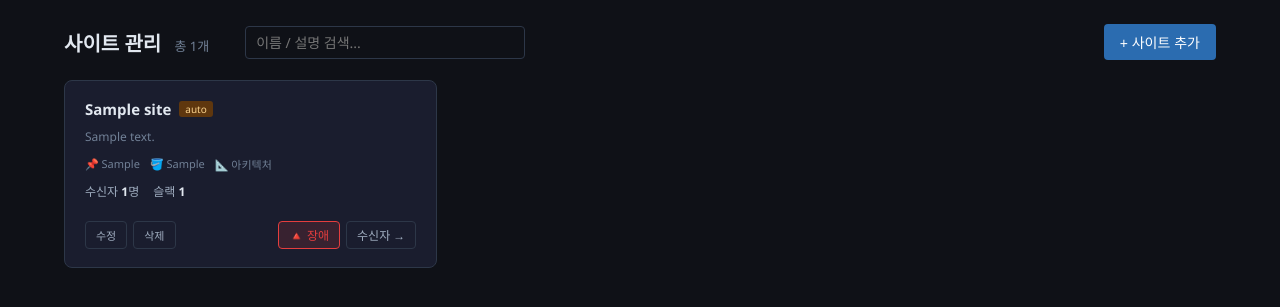
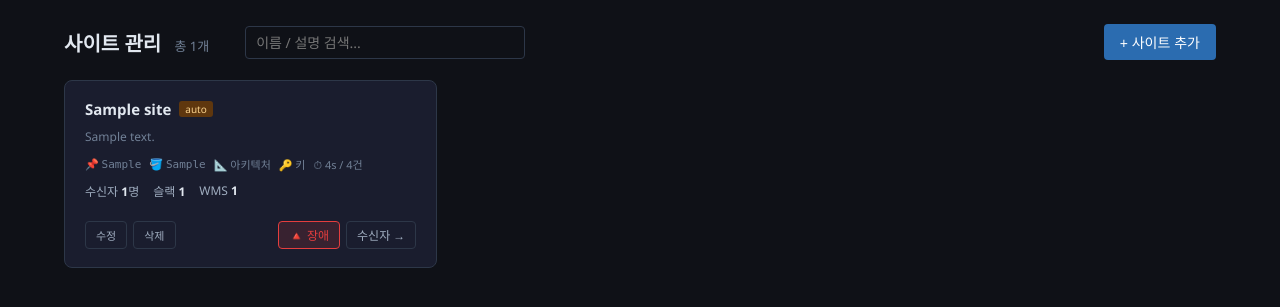
Before and after one commit to Soojong94/ai-incident-response, a FastAPI app: page /sites in a window 1280 px wide. Shown: the part 61-368 px from the top of the page. Run offline with FastAPI, Linux system fonts and the light colour scheme; the visitor is signed in with stand-in values (Sample User, id 1); tables that the repository leaves empty hold one stand-in row (values such as "Sample post").

Commit message:
Show full site summary on the site card before clicking in
Site list cards now mirror the detail page's at-a-glance row so admins
can read a site's posture without entering it:
- 🚨 비상 badge next to site name when rate_limit_disabled is on
- 🔑 키 chip when a site has its own NCP credentials (vs .env fallback)
- ⏱ rate-limit window / count summary
- WMS scenario id added to the recipient/slack meta row

Pattern / bucket are now monospace for readability and chips wrap to a
second row on narrow widths.

Co-Authored-By: Claude Opus 4.7 (1M context) <noreply@anthropic.com>

```diff
--- a/src/ui/templates/sites.html
+++ b/src/ui/templates/sites.html
@@ -109,17 +109,21 @@
       {{ site.name }}
       {% if site.auto_created %}<span style="font-size:10px; padding:1px 6px; background:#5f370e; color:#fbd38d; border-radius:3px; font-weight:normal;">auto</span>{% endif %}
       {% if not site.enabled %}<span style="font-size:11px; color:var(--text-subtle); font-weight:normal;">비활성</span>{% endif %}
+      {% if site.rate_limit_disabled %}<span style="font-size:10px; padding:1px 6px; background:#742a2a; color:#fed7d7; border-radius:3px; font-weight:normal;">🚨 비상</span>{% endif %}
     </h3>
     <div class="desc">{{ site.description or '— 설명 없음 —' }}</div>
-    <div style="font-size:11px; color:var(--text-subtle); display:flex; gap:10px; flex-wrap:wrap;">
-      {% if site.resource_pattern %}<span>📌 {{ site.resource_pattern }}</span>{% endif %}
-      {% if site.obs_bucket %}<span>🪣 {{ site.obs_bucket }}</span>{% endif %}
+    <div style="font-size:11px; color:var(--text-subtle); display:flex; gap:8px; flex-wrap:wrap; row-gap:4px;">
+      {% if site.resource_pattern %}<span title="매칭 패턴">📌 <span style="font-family:monospace;">{{ site.resource_pattern }}</span></span>{% endif %}
+      {% if site.obs_bucket %}<span title="OBS 버킷">🪣 <span style="font-family:monospace;">{{ site.obs_bucket }}</span></span>{% endif %}
+      {% if not site.resource_pattern and not site.obs_bucket %}<span style="color:var(--text-faint);">매칭 규칙 없음</span>{% endif %}
       {% if site.architecture %}<span title="AI 분석에 활용됨">📐 아키텍처</span>{% endif %}
-      {% if not site.resource_pattern and not site.obs_bucket %}<span style="color:var(--text-faint);">매칭 규칙 없음</span>{% endif %}
+      {% if site.ncp_access_key_enc %}<span title="이 사이트 전용 NCP 키 등록됨">🔑 키</span>{% endif %}
+      <span title="분석 rate-limit (윈도우 / 임계값)">⏱ {{ site.rate_limit_window_seconds or 300 }}s / {{ site.rate_limit_count or 3 }}건</span>
     </div>
     <div class="meta">
       <span>수신자 <span class="count">{{ site.recipients | length }}</span>명</span>
       <span>슬랙 <span class="count">{{ site.recipients | selectattr('slack_webhook') | list | length }}</span></span>
+      {% if site.wms_scenario_id %}<span title="WMS scenario">WMS <span class="count">{{ site.wms_scenario_id }}</span></span>{% endif %}
     </div>
     <div class="actions">
       <button class="icon-btn" onclick='event.stopPropagation(); editSite({{ {"id": site.id, "name": site.name, "description": site.description or "", "enabled": site.enabled} | tojson }})'>수정</button>
```
